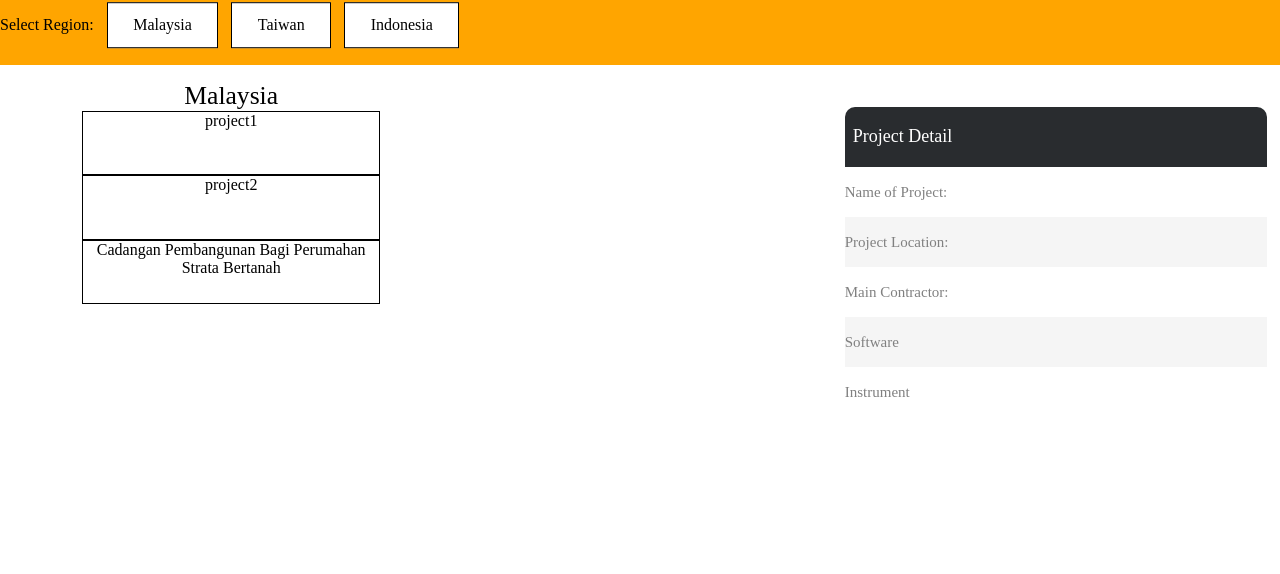
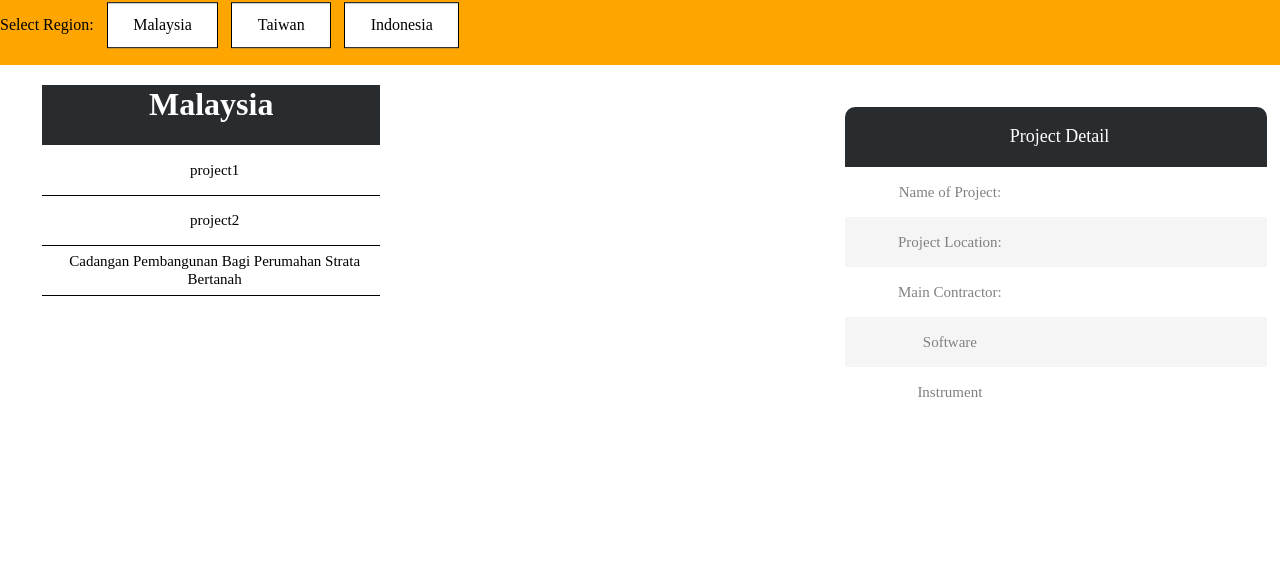
Before and after one commit to xiaoswaii/geosupply_website, a Vue app: page /Project in a window 1280 px wide. Shown: the part 226-800 px from the top of the page. Built offline with nearby package versions, Linux system fonts and the light colour scheme; what vue-resize-text would draw is missing.

Commit message:
[feat] design project list

```diff
--- a/src/assets/scss/project.scss
+++ b/src/assets/scss/project.scss
@@ -76,34 +76,40 @@
     margin: 0 auto;
 }
 
+.project_list_table{
+    margin-top: 20px;
+    border-radius: 0;
+}
+
+.project_list_table_header{
+    height: 60px;
+    background-color: #292c2f;
+}
+
 .project_list_title{
     width: 100%;
     //height: 100%;
     display: block;
     text-align: center;
-    font-size: 2vw;
+    font-size: 2em;
+    color: white;
+    padding-left: 0;
 }
 
-ul{
-    list-style-type: none;
-    height: 100%;
-}
+// ul{
+//     list-style-type: none;
+//     height: 100%;
+// }
 
 .project_list_item{
-    display: block;
-    text-align: center;
-    border: solid 1px black;
-    font-size: 2vh;
-    height: 13%;
+    background-color: white;
+    color: black;
+    border-bottom: 1px solid black;
 }
 
 .project_list_item:hover{
-    display: block;
-    text-align: center;
-    border: solid 1px black;
     background-color: black;
     color: white;
-    cursor: pointer;
 }
 
 .project_detail{
@@ -212,22 +218,12 @@ table {
   table tbody tr {
     height: 50px;
   }
-  table tbody tr:last-child {
-    border: 0;
-  }
+//   table tbody tr:last-child {
+//     border: 0;
+//   }
   table td, table th {
-    text-align: left;
-  }
-  table td.l, table th.l {
-    text-align: right;
-  }
-  table td.c, table th.c {
     text-align: center;
   }
-  table td.r, table th.r {
-    text-align: center;
-  }
-
 
   .table100-head th{
     font-family: OpenSans-Regular;
@@ -237,7 +233,7 @@ table {
     font-weight: unset;
   }
 
-  tbody tr:nth-child(even) {
+  tbody .project_detail_table:nth-child(even) {
     background-color: #f5f5f5;
   }
 
@@ -249,7 +245,7 @@ table {
     font-weight: unset;
   }
 
-  tbody tr:hover {
+  tbody .project_detail_table:hover {
     color: #555555;
     background-color: #f5f5f5;
     cursor: pointer;
@@ -258,6 +254,15 @@ table {
   .column{
     width: 100%;
   }
+
+  .column1_project{
+      color: black;
+    }
+
+  .column1_project:hover{
+        color: white;
+        cursor: pointer;
+    }
 
   .column1 {
     width: 50%;
--- a/src/components/Project.vue
+++ b/src/components/Project.vue
@@ -10,10 +10,22 @@
   <div class="project_info">
     <div class="fit_project_list">
       <div class="project_list">
-        <ul>
+        <!-- <ul>
           <li class="project_list_title">{{ nowCountry }}</li>
           <li :key="project" v-for="project in projectList" class="project_list_item" @click="showProject( project )">{{ project }}</li>
-        </ul>
+        </ul> -->
+        <table class="project_list_table">
+						<thead>
+							<tr class="project_list_table_head">
+								<th class="project_list_title" colspan="2">{{ nowCountry }}</th>
+							</tr>
+						</thead>
+						<tbody>
+								<tr class="project_list_item" :key="project" v-for="project in projectList">
+									<td class="column1_project" @click="showProject( project )">{{ project }}</td>
+								</tr>
+						</tbody>
+					</table>
       </div>
     </div>
     <div class="project_detail">
@@ -43,23 +55,23 @@
 							</tr>
 						</thead>
 						<tbody>
-								<tr>
+								<tr class="project_detail_table">
 									<td class="column1">Name of Project:</td>
 									<td class="column2">{{ projectDetail.name }}</td>
 								</tr>
-                <tr>
+                <tr class="project_detail_table">
 									<td class="column1">Project Location:</td>
 									<td class="column2">{{ projectDetail.location }}</td>
 								</tr>
-                <tr>
+                <tr class="project_detail_table">
 									<td class="column1">Main Contractor:</td>
 									<td class="column2">{{ projectDetail.contractor }}</td>
 								</tr>
-                <tr>
+                <tr class="project_detail_table">
 									<td class="column1">Software</td>
 									<td class="column2">{{ projectDetail.software }}</td>
 								</tr>
-                <tr>
+                <tr class="project_detail_table">
 									<td class="column1">Instrument</td>
 									<td class="column2">{{ projectDetail.software }}</td>
 								</tr>
@@ -118,6 +130,7 @@ export default {
 	changeCountryList (country) {
       this.projectList = [];
       this.projectAlbum = [];
+      this.projectPhotoNow = '';
 		  var tempProjectList = this.raw.filter(element => element.place == country);
 		  tempProjectList.forEach(element => {
 		  	this.projectList.push(element.name);
```
